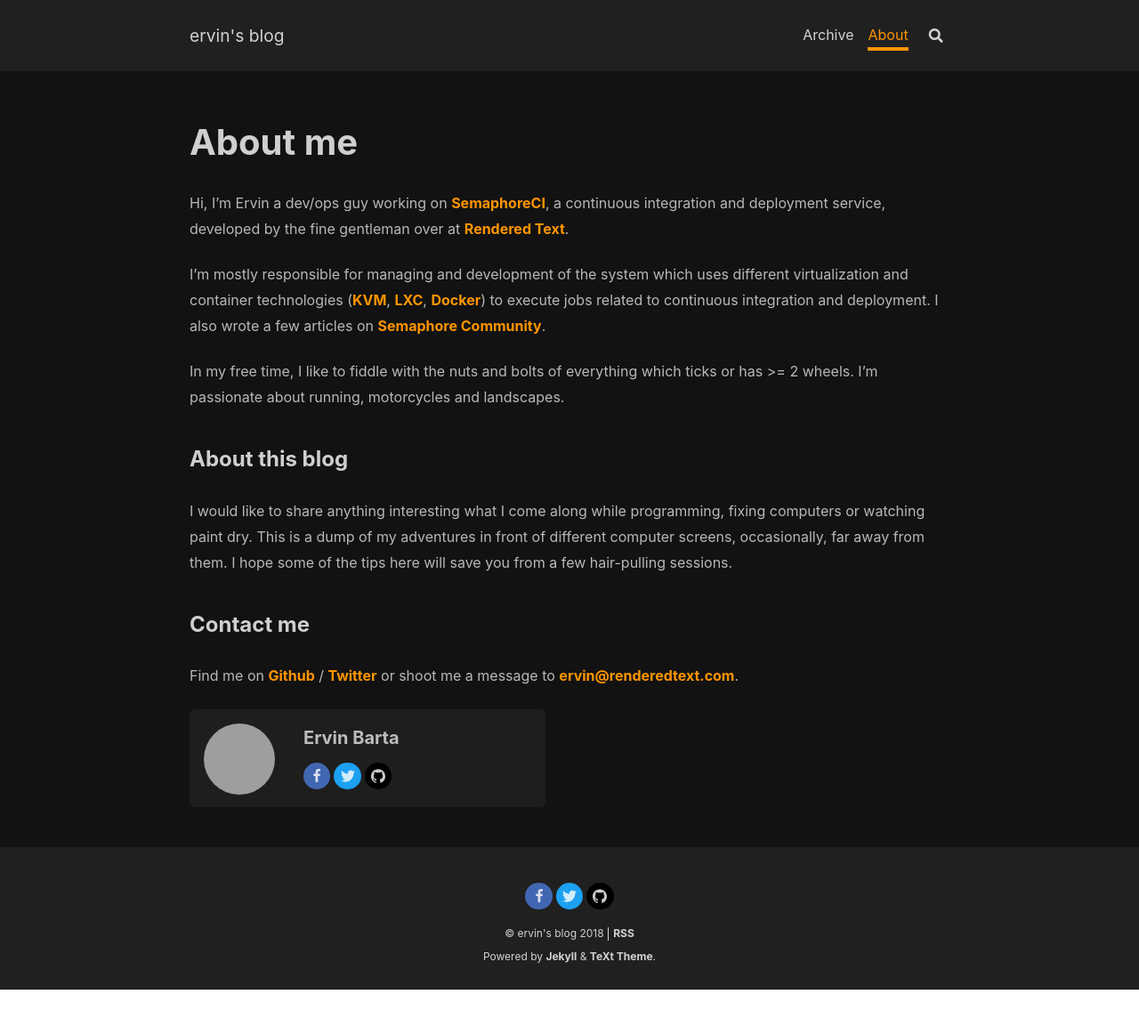
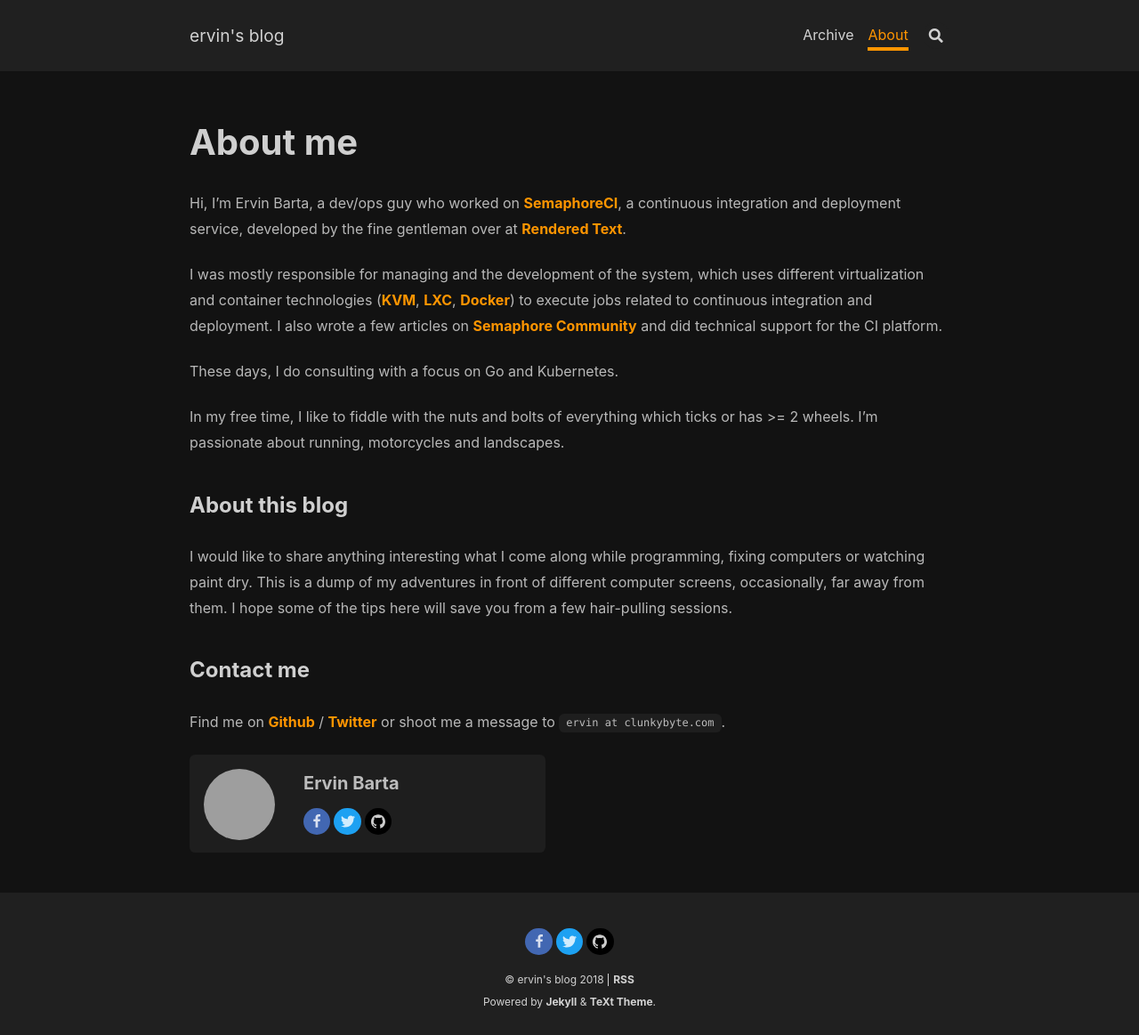
Before and after one commit to ervinb/ervinb.github.io, a Jekyll site: the page built from about.md, in a window 1280 px wide. Shown: the whole page at 89% size. Built offline with Jekyll 4.4.1, drawn with Linux system fonts in a browser that asks for light colours; nearby versions of some CDN libraries; before the commit the page ends 1112 px from its top, so only the background shows below that; grey boxes are pictures that could not be loaded.

Commit message:
Update the about page

```diff
--- a/about.md
+++ b/about.md
@@ -3,14 +3,17 @@ layout: article
 title: About me
 ---
 
-Hi, I'm Ervin a dev/ops guy working on [SemaphoreCI][semaphore], a continuous
+Hi, I'm Ervin Barta, a dev/ops guy who worked on [SemaphoreCI][semaphore], a continuous
 integration and deployment service, developed by the fine gentleman over at
 [Rendered Text][rt].
 
-I'm mostly responsible for managing and development of the system which uses
+I was mostly responsible for managing and the development of the system, which uses
 different virtualization and container technologies ([KVM][kvm], [LXC][lxc],
 [Docker][docker]) to execute jobs related to continuous integration and deployment.
-I also wrote a few articles on [Semaphore Community][semaphore-community].
+I also wrote a few articles on [Semaphore Community][semaphore-community] and did
+technical support for the CI platform.
+
+These days, I do consulting with a focus on Go and Kubernetes.
 
 In my free time, I like to fiddle with the nuts and bolts of everything which
 ticks or has >= 2 wheels. I'm passionate about running, motorcycles and
@@ -26,7 +29,7 @@ some of the tips here will save you from a few hair-pulling sessions.
 ### Contact me
 
 Find me on [Github][github] / [Twitter][Twitter] or shoot me a message to
-[ervin@renderedtext.com][email].
+`ervin at clunkybyte.com`.
 
 [semaphore]: https://semaphoreci.com
 [rt]:http://renderedtext.com/
@@ -36,4 +39,3 @@ Find me on [Github][github] / [Twitter][Twitter] or shoot me a message to
 [semaphore-community]: https://semaphoreci.com/community/authors/ervinb
 [github]: https://github.com/ervinb
 [twitter]: https://twitter.com/baer
-[email]: mailto:ervin@renderedtext.com
```
